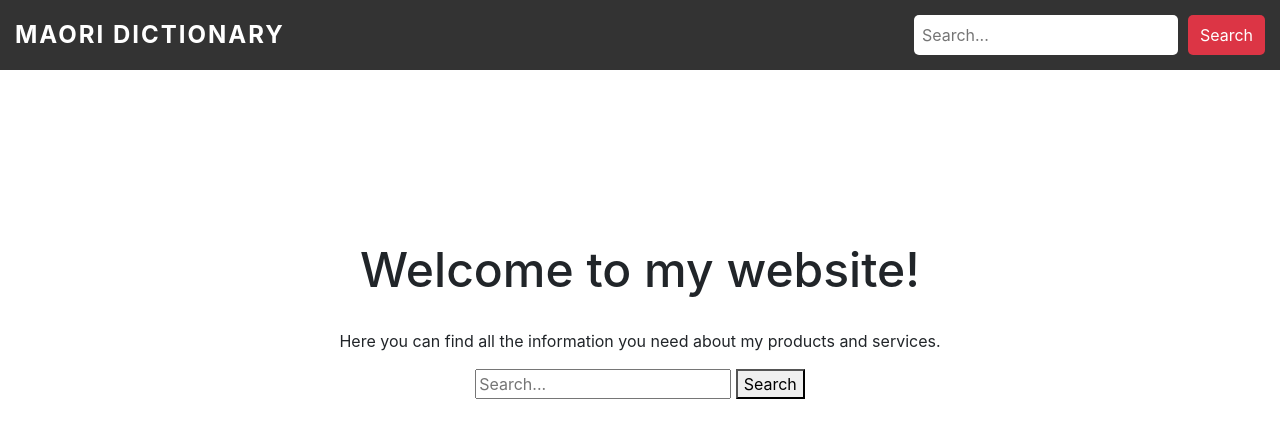
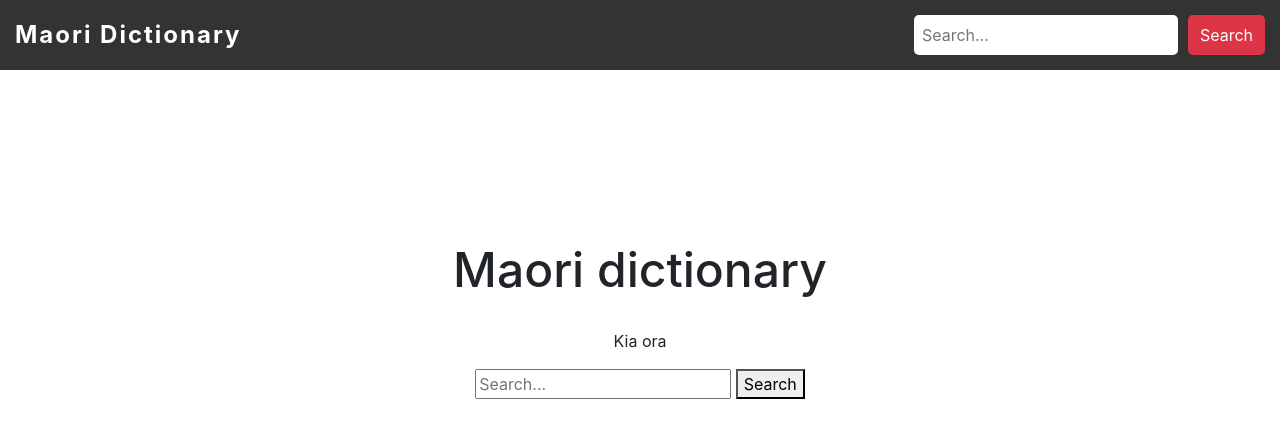
Before and after one commit to egomm/MaoriDictionary, a Flask app: page / in a window 1280 px wide. Shown: the top 438 px of the page. Run offline with Flask 2, Linux system fonts and the light colour scheme.

Commit message:
base done sorta

```diff
--- a/static/style.css
+++ b/static/style.css
@@ -11,7 +11,7 @@
 .header .logo {
     font-size: 1.5em;
     font-weight: bold;
-    text-transform: uppercase;
+    text-transform: none;
     letter-spacing: 2px;
     margin: 0;
 }
--- a/templates/home.html
+++ b/templates/home.html
@@ -22,8 +22,8 @@
     </header>
 
     <div class="main-content">
-        <h1>Welcome to my website!</h1>
-        <p>Here you can find all the information you need about my products and services.</p>
+        <h1>Maori dictionary</h1>
+        <p>Kia ora</p>
         <div class="centre-search">
             <input type="text" placeholder="Search...">
             <button type="button">Search</button>
```
